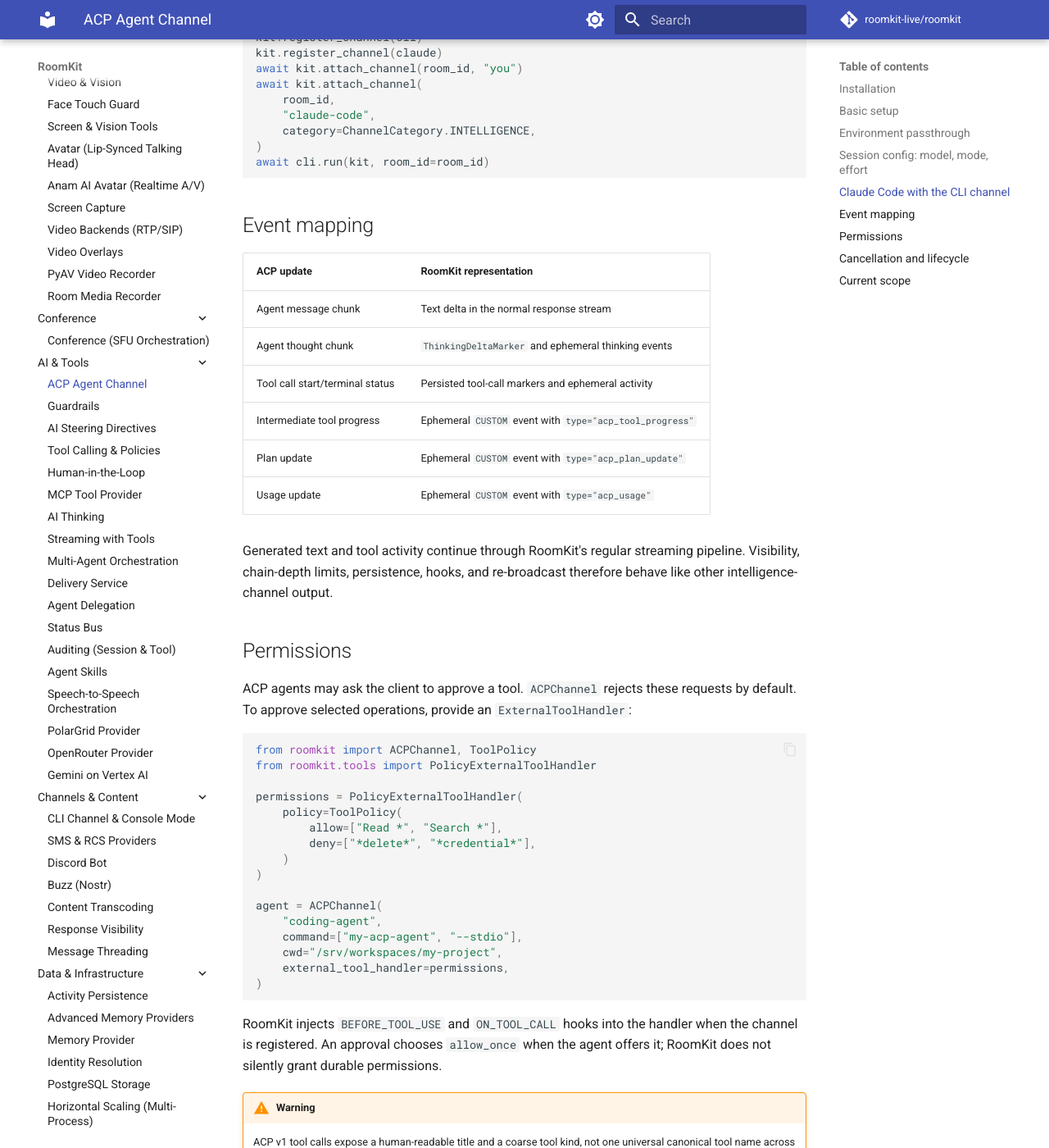
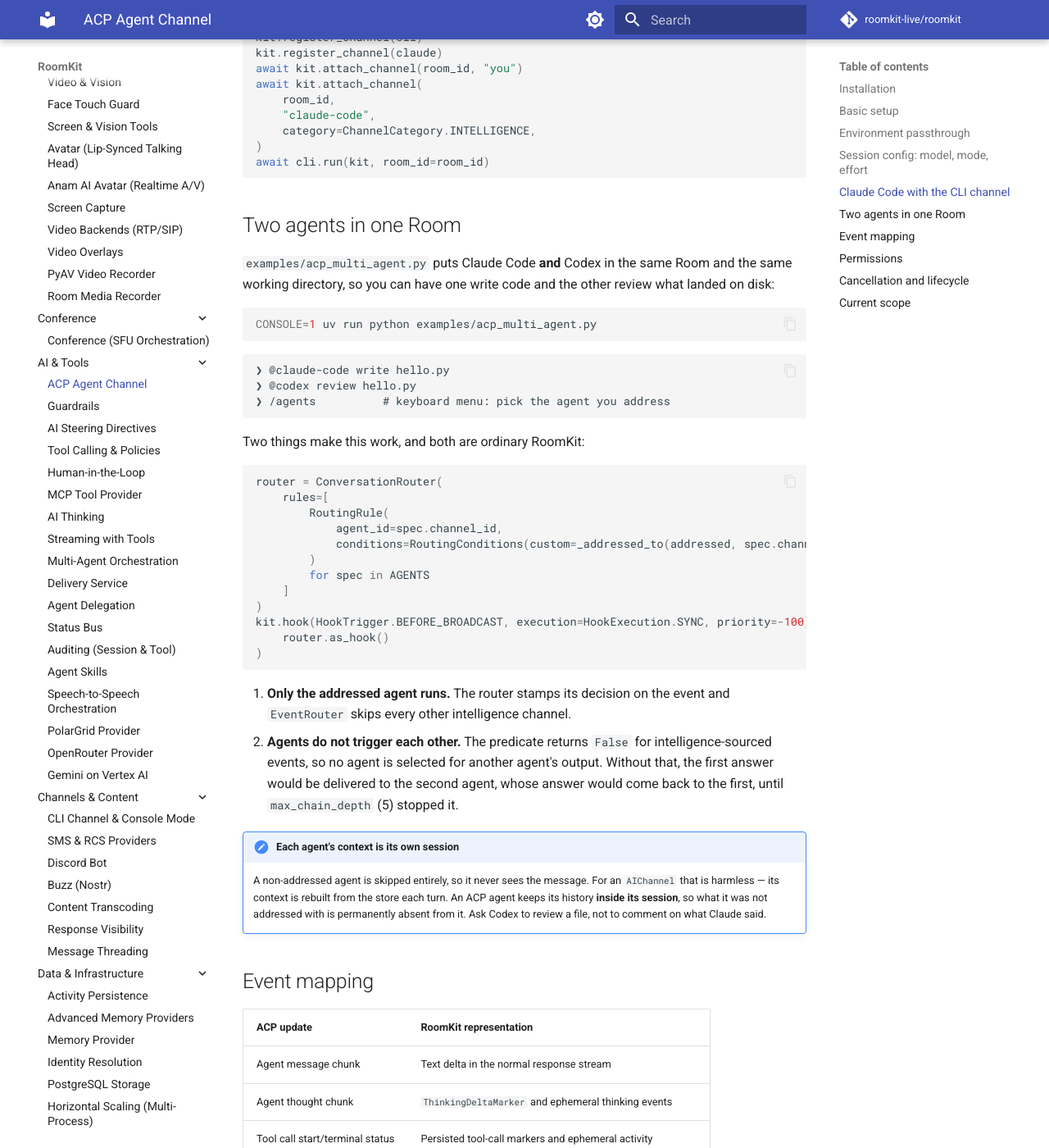
Before and after one commit to roomkit-live/roomkit-docs, an MkDocs documentation site: the page built from docs/guides/acp-channel.md, in a window 1280 px wide and 1400 px high, scrolled down 4220 px. Shown: the whole window at 82% size. Built offline with MkDocs 1.6.1 and Material for MkDocs 9.7.7, drawn with Linux system fonts in a browser that asks for light colours; comment, search, counter and statistics services are not loaded.

Commit message:
docs(guides): terminal_select picker + two ACP agents in one Room (roomkit ace76e5)
The CLI guide gains the picker section (usage, rendering, the one-reader
caveat that makes it console-mode only). The ACP guide gains "Two agents in
one Room": the router wiring that makes only the addressed agent run, why
the predicate refuses intelligence-sourced events, and the note that an ACP
agent's context is its session — what it was not addressed with is absent
from it.

````diff
--- a/docs/guides/acp-channel.md
+++ b/docs/guides/acp-channel.md
@@ -220,6 +220,55 @@ await kit.attach_channel(
 await cli.run(kit, room_id=room_id)
 ```
 
+## Two agents in one Room
+
+`examples/acp_multi_agent.py` puts Claude Code **and** Codex in the same Room
+and the same working directory, so you can have one write code and the other
+review what landed on disk:
+
+```bash
+CONSOLE=1 uv run python examples/acp_multi_agent.py
+```
+
+```text
+❯ @claude-code write hello.py
+❯ @codex review hello.py
+❯ /agents          # keyboard menu: pick the agent you address
+```
+
+Two things make this work, and both are ordinary RoomKit:
+
+```python
+router = ConversationRouter(
+    rules=[
+        RoutingRule(
+            agent_id=spec.channel_id,
+            conditions=RoutingConditions(custom=_addressed_to(addressed, spec.channel_id)),
+        )
+        for spec in AGENTS
+    ]
+)
+kit.hook(HookTrigger.BEFORE_BROADCAST, execution=HookExecution.SYNC, priority=-100)(
+    router.as_hook()
+)
+```
+
+1. **Only the addressed agent runs.** The router stamps its decision on the
+   event and `EventRouter` skips every other intelligence channel.
+2. **Agents do not trigger each other.** The predicate returns `False` for
+   intelligence-sourced events, so no agent is selected for another agent's
+   output. Without that, the first answer would be delivered to the second
+   agent, whose answer would come back to the first, until `max_chain_depth`
+   (5) stopped it.
+
+!!! note "Each agent's context is its own session"
+
+    A non-addressed agent is skipped entirely, so it never sees the message.
+    For an `AIChannel` that is harmless — its context is rebuilt from the
+    store each turn. An ACP agent keeps its history **inside its session**,
+    so what it was not addressed with is permanently absent from it. Ask
+    Codex to review a file, not to comment on what Claude said.
+
 ## Event mapping
 
 | ACP update | RoomKit representation |
````
Also changed, not shown: docs/guides/cli-channel.md (+35 -0 lines).
